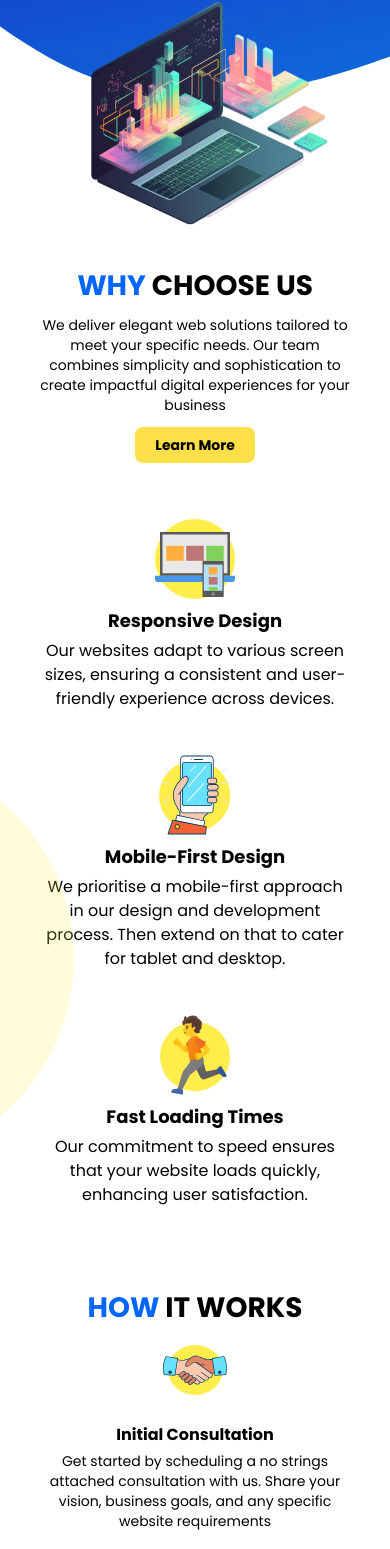
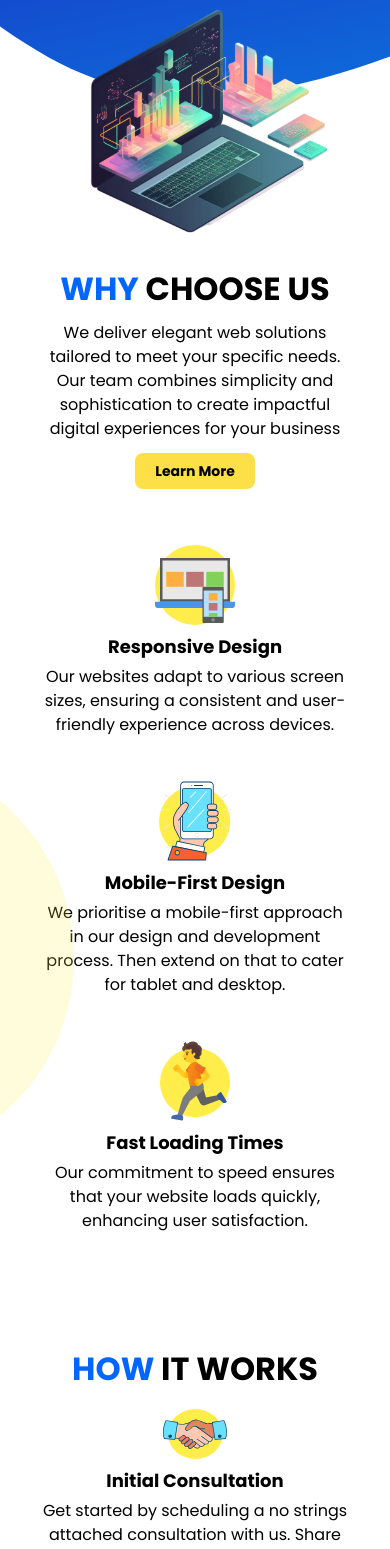
Before and after one commit to lukereed1/swift-sites, a React (Vite) app: page / in a window 390 px wide. Shown: the part 381-1930 px from the top of the page. Built offline with nearby package versions, Linux system fonts and the light colour scheme.

Commit message:
Finalised tablet responsiveness and ensured smooth transition from mob > tablet

```diff
--- a/src/components/PrimaryCard.tsx
+++ b/src/components/PrimaryCard.tsx
@@ -17,8 +17,10 @@ export default function PrimaryCard({
 }: Props) {
 	return (
 		<div
-			className={`flex flex-col items-center text-center
-			${leftAlign ? "lg:flex-row gap-5 lg:w-[420px]" : "flex-col lg:w-[330px]"} `}>
+			className={`flex flex-col items-center text-center ${
+				largeFont ? "max-w-[720px]" : "max-w-[550px]"
+			}
+			${leftAlign ? "lg:flex-row lg:gap-5 lg:w-[420px]" : "flex-col lg:w-[330px]"} `}>
 			<img
 				className={`${
 					largeFont ? "h-[80px] lg:h-[100px]" : "h-[50px] lg:h-[70px]"
@@ -29,13 +31,13 @@ export default function PrimaryCard({
 			<div className={`${leftAlign ? "lg:text-left" : "text-center"}`}>
 				<h3
 					className={`mt-2 font-bold ${
-						largeFont ? "text-lg lg:text-xl" : "text-base lg:text-lg"
+						largeFont ? "text-lg lg:text-xl" : "text-lg"
 					} lg:mt-4`}>
 					{heading}
 				</h3>
 				<p
 					className={`mt-1 ${
-						largeFont ? "text-base lg:text-lg" : "text-sm lg:text-base"
+						largeFont ? "text-base lg:text-lg" : "text-base lg:text-base"
 					}`}>
 					{children}
 				</p>
--- a/src/layout/Footer.tsx
+++ b/src/layout/Footer.tsx
@@ -5,13 +5,14 @@ import MenuButton from "../components/MenuButton";
 export default function Footer() {
 	return (
 		<footer
-			className="w-full h-[300px] mt-auto pt-4 bg-no-repeat bg-center"
+			className="w-full h-[300px] pt-4 bg-no-repeat bg-center
+			lg:mt-[200px]"
 			style={{
 				backgroundImage: `url(${Background})`,
 			}}>
 			<div
-				className="flex justify-between px-[40px]
-				lg:px-[80px]">
+				className="flex justify-between px-[40px] mx-auto
+				lg:px-[80px] lg:w-[1024px]">
 				<button className="mt-[180px]">
 					<img className="w-[200px]" src={Logo} alt="swift sites logo" />
 				</button>
--- a/src/layout/SideMenu.tsx
+++ b/src/layout/SideMenu.tsx
@@ -10,7 +10,7 @@ export default function SideMenu({ handleSideMenu, sideMenuOpen }: Props) {
 	return (
 		<div
 			className={`fixed right-0 top-0 bg-blue-700 h-full duration-300 z-10 ${
-				sideMenuOpen ? "w-[60%]" : "w-[0%]"
+				sideMenuOpen ? "w-[60%] lg:w-[40%]" : "w-[0%]"
 			}`}>
 			<div className="pl-3 pt-3">
 				<button className="text-white" onClick={() => handleSideMenu()}>
--- a/src/pages/home/Costs.tsx
+++ b/src/pages/home/Costs.tsx
@@ -8,9 +8,9 @@ export default function Costs() {
 	return (
 		<section className="flex flex-col items-center">
 			<div
-				className="text-center px-[40px]
+				className="flex flex-col items-center text-center px-[40px] max-w-[880px]
 				lg:px-[80px]">
-				<h2 className="text-[28px] font-bold mt-20">
+				<h2 className="text-[32px] font-bold mt-20">
 					<span className="text-[#0066FF]">$0 </span> Down,{" "}
 					<span className="text-[#0066FF]">$300 </span> Per Month
 				</h2>
@@ -23,16 +23,17 @@ export default function Costs() {
 				</p>
 			</div>
 			<div
-				className="flex flex-col px-[40px]
+				className="flex flex-col
 				lg:flex-row lg:px-[80px]">
 				<img
-					className="lg:ml-[-130px] lg:mt-[-70px]"
+					className="mt-[-20px] max-w-[400px] mx-auto
+					lg:ml-[-130px] lg:mt-[-70px] lg:max-w-[660px]"
 					src={MoneyPhone}
 					alt="iphone with coins on it"
 				/>
 				<div
-					className="flex flex-col mt-2 gap-8
-					lg:mt-[75px] lg:mr-[30px]">
+					className="flex flex-col mt-2 gap-8 px-[40px]
+					lg:mt-[75px] lg:mr-[30px] lg:px-0">
 					<SecondaryCard heading="Hosting Fees Included">
 						Hosting fees are built in to your monthly payment
 					</SecondaryCard>
@@ -55,7 +56,7 @@ export default function Costs() {
 					<img src={SmallSemiCircle} alt="" />
 				</div>
 				<div
-					className="hidden absolute bottom-[-2900px] left-0 z-[-1]
+					className="hidden absolute bottom-[-2650px] left-0 z-[-1]
 					lg:flex">
 					<img src={MediumSemiCircle} alt="" />
 				</div>
--- a/src/pages/home/Features.tsx
+++ b/src/pages/home/Features.tsx
@@ -14,16 +14,16 @@ export default function Features() {
 			lg:mt-0">
 			{/* WHY CHOOSE US */}
 			<div
-				className="flex flex-col items-center text-center px-[40px]
+				className="flex flex-col items-center text-center px-[40px] max-w-[720px]
 					lg:w-[850px]">
 				<h2
-					className="text-[28px] font-bold
+					className="text-[32px] font-bold
 					lg:text-4xl">
 					<span className="text-[#0066FF]">WHY</span> CHOOSE US
 				</h2>
 
 				<p
-					className="text-sm mt-2
+					className="mt-2
 					lg:text-lg lg:mt-3">
 					We deliver elegant web solutions tailored to meet your specific needs.
 					Our team combines simplicity and sophistication to create impactful
@@ -68,7 +68,7 @@ export default function Features() {
 					<img src={SmallSemiCircle} alt="yellow semi circle" />
 				</div>
 				<div
-					className="hidden absolute bottom-[-900px] left-0 z-0
+					className="hidden absolute bottom-[-1100px] left-0 z-[-1]
 					lg:flex">
 					<img src={MediumSemiCircle} alt="yellow semi circle" />
 				</div>
--- a/src/pages/home/Hero.tsx
+++ b/src/pages/home/Hero.tsx
@@ -7,7 +7,7 @@ export default function Hero() {
 	return (
 		<section
 			className="flex justify-center w-full h-[575px] mt-[-90px] bg-no-repeat bg-cover
-			lg:mt-[-108px] lg:h-[700px]"
+			lg:mt-[-108px] lg:h-[740px]"
 			style={{
 				backgroundImage: `url(${Background})`,
 			}}>
@@ -16,14 +16,14 @@ export default function Hero() {
 				lg:text-left lg:mt-[145px] lg:px-[80px] lg:w-[1024px]">
 				<div className="flex flex-col">
 					<h1
-						className="text-[30px] font-bold leading-10
+						className="text-[30px] font-bold leading-10 max-w-[800px]
 						lg:text-[48px] lg:leading-[60px]">
 						Website Design and
 						<br className="hidden lg:flex" /> Development for Small
 						<br className="hidden lg:flex" /> Businesses
 					</h1>
 					<h2
-						className="mt-3
+						className="mt-3 text-lg
 						lg:text-xl lg:mt-4">
 						Elevate your business with our simple, yet
 						<br className="hidden lg:flex" /> powerful solutions
@@ -39,7 +39,7 @@ export default function Hero() {
 				</div>
 
 				<img
-					className="w-full max-w-[400px] mx-auto
+					className="w-full max-w-[450px] mx-auto
 					lg:absolute lg:ml-[420px] lg:mt-[50px] lg:max-w-[470px]"
 					src={Laptop}
 					alt="laptop"
--- a/src/pages/home/ProcessOverview.tsx
+++ b/src/pages/home/ProcessOverview.tsx
@@ -14,7 +14,7 @@ export default function ProcessOverview() {
 		<section className="flex flex-col items-center text-center">
 			{/* HOW IT WORKS */}
 			<h2
-				className="text-[28px] font-bold mt-20
+				className="text-[32px] font-bold mt-28
 				lg:mt-40 lg:text-4xl">
 				<span className="text-[#0066FF]">HOW</span> IT WORKS
 			</h2>
--- a/tailwind.config.js
+++ b/tailwind.config.js
@@ -5,6 +5,7 @@ export default {
 		extend: {
 			screens: {
 				sm: "500px",
+				xl: "1440px",
 			},
 		},
 	},
```
